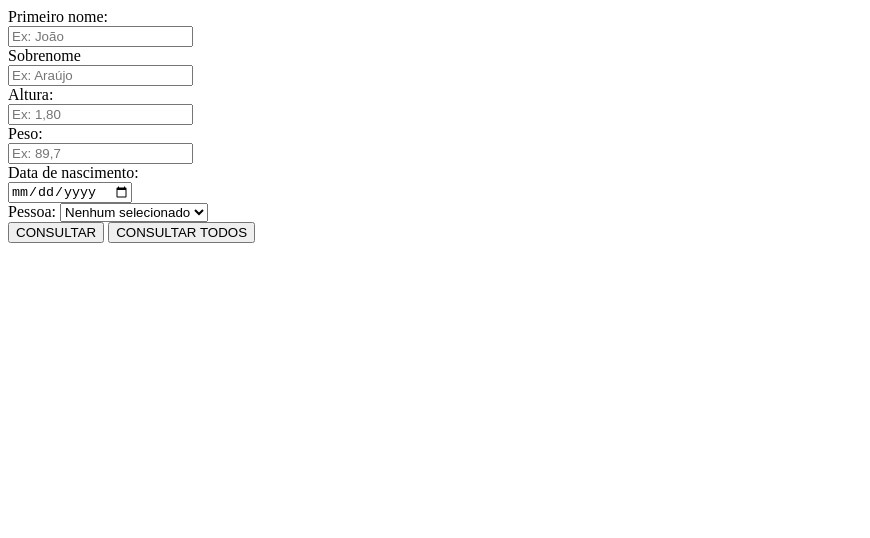
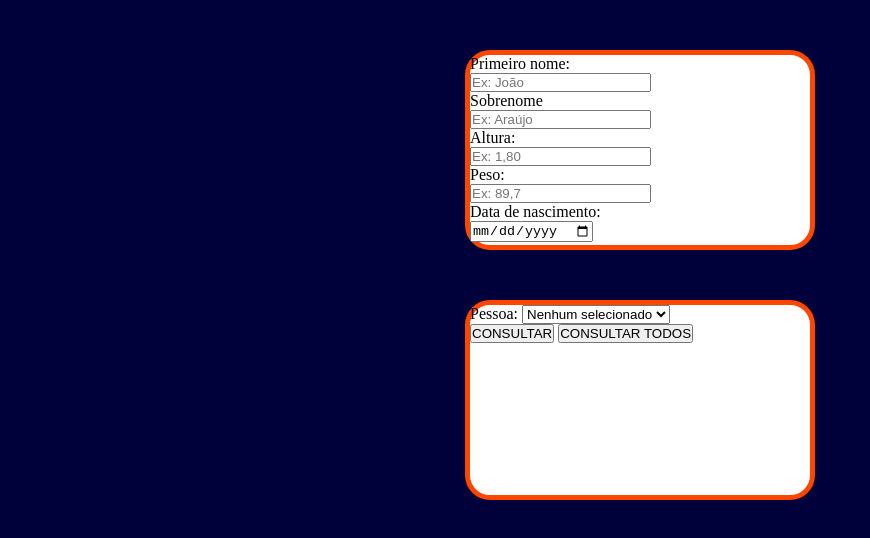
Before and after one commit to Thiago-Henrique-Santos/LearningProjects, a plain HTML site: page SimpleObjectRegister/index.html in a window 1280 px wide. Shown: the whole page, without its empty margins (0-870 px from the left). Drawn offline with Linux system fonts and the light colour scheme.

Commit message:
Iniciando CSS do Simple Object Register

```diff
--- a/SimpleObjectRegister/index.html
+++ b/SimpleObjectRegister/index.html
@@ -4,6 +4,7 @@
     <meta charset="UTF-8">
     <meta name="viewport" content="width=device-width, initial-scale=1.0">
     <title>Objects register</title>
+    <link rel="stylesheet" href="style.css">
 </head>
 <body>
     <main id="container">
--- a/SimpleObjectRegister/style.css
+++ b/SimpleObjectRegister/style.css
@@ -0,0 +1,31 @@
+* {
+    margin: 0;
+    padding: 0;
+    box-sizing: border-box;
+}
+
+body {
+    background-color: rgb(0, 0, 58);
+}
+
+main#container {
+    width: 350px;
+    margin: 50px auto;
+}
+
+section {
+    width: 100%;
+    background-color: white;
+    border-radius: 25pxa;
+    margin-bottom: 50px;
+    border: 5px solid orangered;
+    border-radius: 25px;
+}
+
+section#register {
+    height: 200px;
+}
+
+section#read {
+    min-height: 200px;
+}
```
